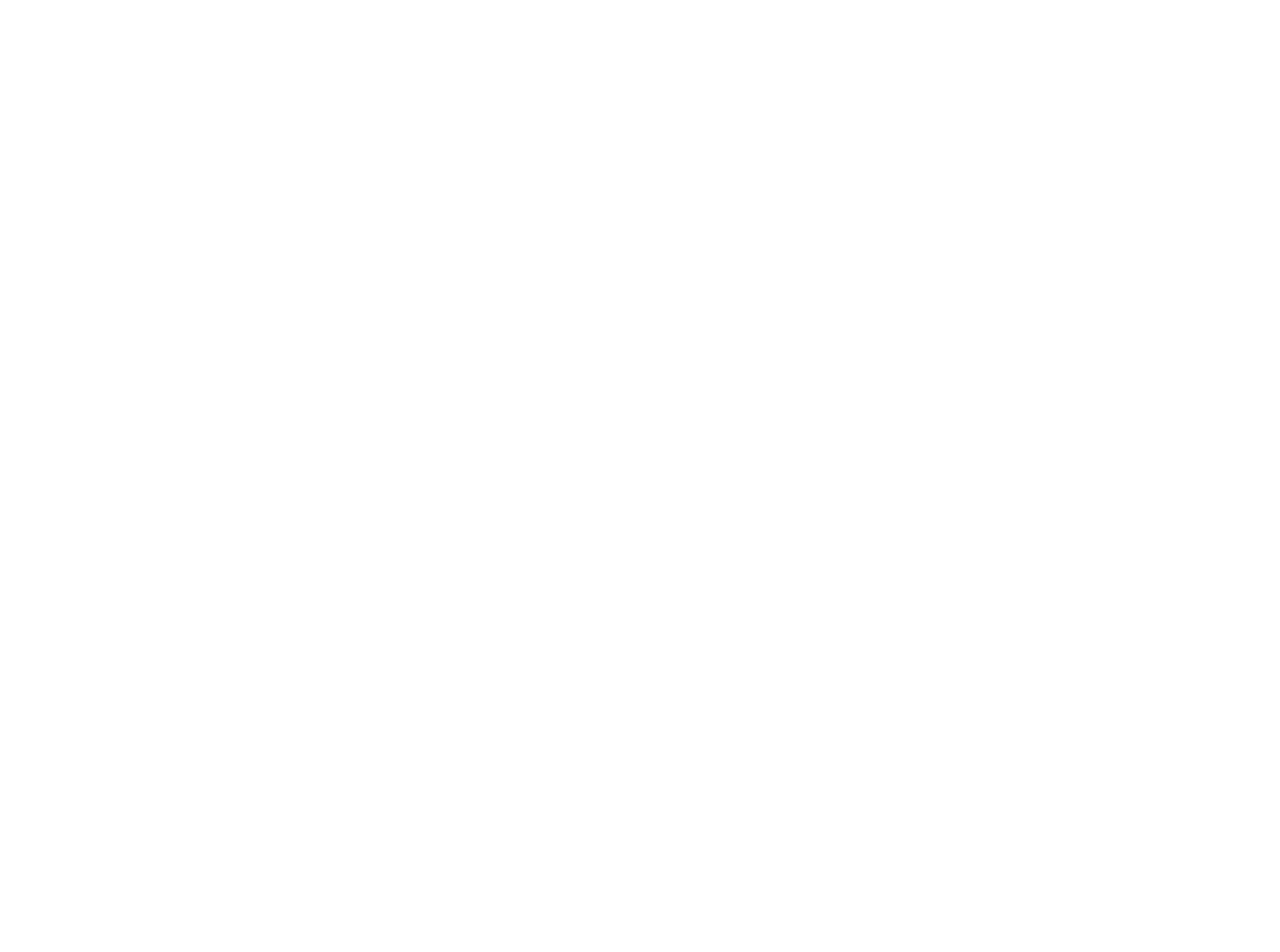
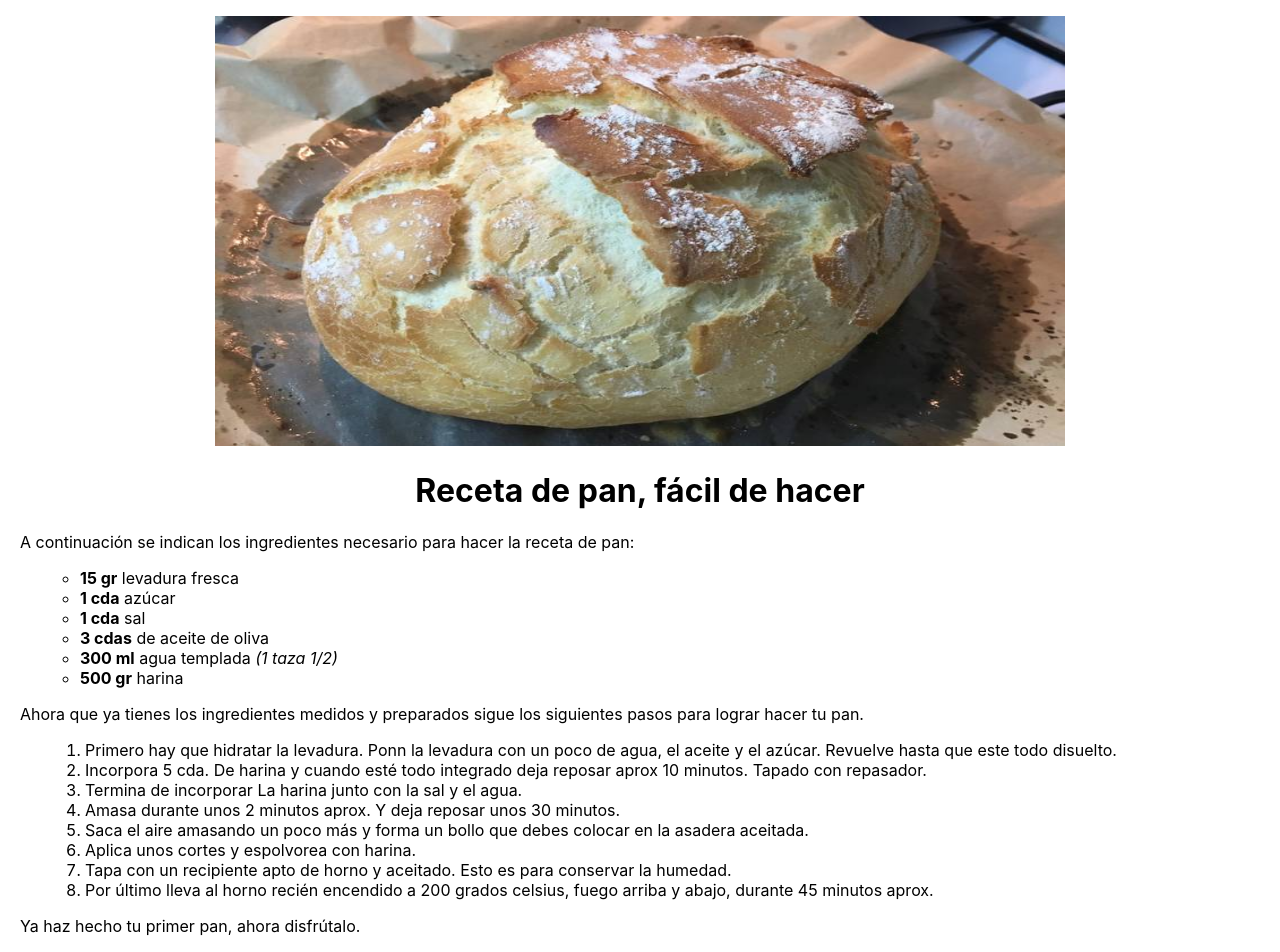
Before and after one commit to Yonny33/My_React_Proyect., a React (Create React App) app: page / in a window 1280 px wide. Shown: the part 924-1876 px from the top of the page. Before the commit the page ends 800 px from the top, so only its background shows below. Built offline with nearby package versions, Linux system fonts and the light colour scheme.

Commit message:
My_React_Proyect.

```diff
--- a/public/index.html
+++ b/public/index.html
@@ -24,12 +24,23 @@
       work correctly both with client-side routing and a non-root public URL.
       Learn how to configure a non-root public URL by running `npm run build`.
     -->
-    <title>React App</title>
+    <title>My React Proyect</title>
   </head>
   <body>
     <noscript>You need to enable JavaScript to run this app.</noscript>
     <div id="root"></div>
+<!--id enlace de next_U-->
     <div id='nextu'></div>
+<!--id lista-->
+    <div id="list"></div>
+<!--id Receta-->
+    <div id="root"></div>
+    <div id='img_pan' align='center'></div>
+    <div id='titulo'></div>
+    <div id='ingredientes'></div>
+    <div id='pasos'></div>
+
+
     <!--
       This HTML file is a template.
       If you open it directly in the browser, you will see an empty page.
--- a/src/index.css
+++ b/src/index.css
@@ -11,3 +11,29 @@
   font-family: source-code-pro, Menlo, Monaco, Consolas, 'Courier New',
     monospace;
 }
+
+.ingredientes {
+  margin-left: 20px;
+}
+
+.l_ingredientes {
+  margin-left: 20px;
+}
+
+.pasos {
+  margin-left: 20px;
+}
+
+.l_pasos {
+  margin-left: 25px;
+}
+
+.img_pan {
+  margin-top: 20px;
+  width: 850px;
+  height: 430px;
+}
+
+.List{
+  margin-left: 25px;
+}
--- a/src/index.js
+++ b/src/index.js
@@ -11,6 +11,93 @@
   document.getElementById("root")
 );
 
+//Lista
+var listElement1 = React.createElement('li',{id:'item1',class: "List",type:'circle'},'List1');
+var listElement2 = React.createElement('li',{id:'item2',class: "List",type:'disc'},'List2');
+var listElement3 = React.createElement('li',{id:'item3',class: "List",type:'square'},'List3');
+var listElement4 = React.createElement('li',{id:'item4',class: "List",type:'1'},'List4');
+var listElement5 = React.createElement('li',{id:'item5',class: "List",type:'a'},'List5');
+var listElement6 = React.createElement('li',{id:'item6',class: "List",type:'A'},'List6');
+
+var elements = [listElement1,listElement2,listElement3,
+            listElement4,listElement5, listElement6];
+
+var listOfElements = React.createElement('lu','',elements);
+
+ReactDOM.render(listOfElements, document.getElementById('list'));
+
+
+//Receta
+var pan_imagen = React.createElement('img',{src: 'photo.jpg',alt:'Pan',class: 'img_pan'});
+var p_ingredientes = React.createElement('p','',
+        'A continuación se indican los ingredientes necesario para hacer la receta de pan:');
+var ingrediente1 = React.createElement('li',{type: 'circle'},
+        <b>15 gr</b>,' levadura fresca');
+var ingrediente2 = React.createElement('li',{type: 'circle'},
+        <b>1 cda</b>,' azúcar');
+var ingrediente3 = React.createElement('li',{type: 'circle'},
+        <b>1 cda</b>,' sal');
+var ingrediente4 = React.createElement('li',{type: 'circle'},
+        <b>3 cdas</b>,' de aceite de oliva');
+var ingrediente5 = React.createElement('li',{type: 'circle'},
+        <b>300 ml</b>,' agua templada', <i> (1 taza 1/2)</i>);
+var ingrediente6 = React.createElement('li',{type: 'circle'},
+        <b>500 gr</b>,' harina');
+
+var l_ingredientes = [ingrediente1, ingrediente2, ingrediente3,
+        ingrediente4, ingrediente5, ingrediente6];
+var ingredientes = React.createElement('div',
+        {class: 'ingredientes'},
+        p_ingredientes,
+        React.createElement('div',{class: 'l_ingredientes'},
+        React.createElement('ul','',l_ingredientes)));
+
+var pasos = <div className='pasos'>
+        <p>Ahora que ya tienes los ingredientes medidos
+        y preparados sigue los siguientes pasos para lograr hacer tu pan.</p>
+        <div class='l_pasos'>
+            <ol>
+                <li>
+                Primero hay que hidratar la levadura. Ponn la levadura
+                con un poco de agua, el aceite y el azúcar. Revuelve hasta
+                que este todo disuelto.
+                </li>
+                <li>
+                Incorpora 5 cda. De harina y cuando esté todo integrado
+                deja reposar aprox 10 minutos. Tapado con repasador.
+                </li>
+                <li>
+                Termina de incorporar La harina junto con la sal y el agua.
+                </li>
+                <li>
+                Amasa durante unos 2 minutos aprox. Y deja reposar unos 30 minutos.
+                </li>
+                <li>
+                Saca el aire amasando un poco más y forma un bollo que debes colocar
+                en la asadera aceitada.
+                </li>
+                <li>
+                Aplica unos cortes y espolvorea con harina.
+                </li>
+                <li>
+                Tapa con un recipiente apto de horno y aceitado.
+                Esto es para conservar la humedad.
+                </li>
+                <li>
+                Por último lleva al horno recién encendido a 200 grados celsius,
+                fuego arriba y abajo, durante 45 minutos aprox.
+                </li>
+            </ol>
+        </div>
+        <p>Ya haz hecho tu primer pan, ahora disfrútalo.</p>
+    </div>;
+
+ReactDOM.render(pan_imagen,document.getElementById('img_pan'));
+ReactDOM.render(<h1 align='center'> Receta de pan, fácil de hacer</h1>,
+document.getElementById('titulo'));
+ReactDOM.render(ingredientes,document.getElementById('ingredientes'));
+ReactDOM.render(pasos,document.getElementById('pasos'));
+
 // If you want to start measuring performance in your app, pass a function
 // to log results (for example: reportWebVitals(console.log))
 // or send to an analytics endpoint. Learn more: https://bit.ly/CRA-vitals
```
Also changed, not shown: public/photo.jpg (added).
